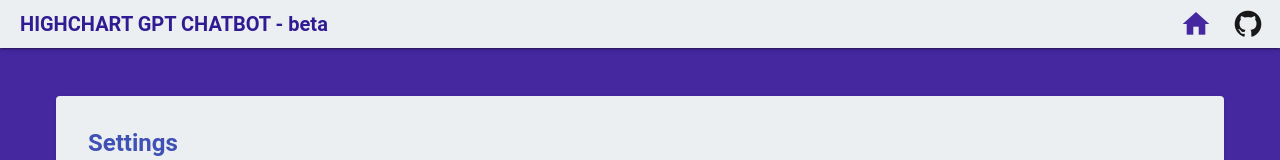
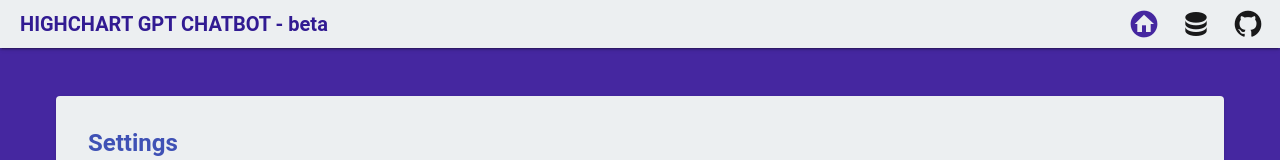
Before and after one commit to abarthdew/highcharts-gpt-chatbot, a Vue app: page /#/ in a window 1280 px wide. Shown: the top 160 px of the page. Built offline with nearby package versions, Linux system fonts and the light colour scheme.

Commit message:
data edited

```diff
--- a/src/components/TheHeader.vue
+++ b/src/components/TheHeader.vue
@@ -12,9 +12,16 @@
     <span class="mx-4">
       <RouterLink :to="{ name: 'home' }" active-class="font-weight-medium text-deep-purple-darken-3">
         <v-icon size="x-large">
-          mdi-home
+          mdi-home-circle
         </v-icon>
       </RouterLink>
+    </span>
+    <span class="mx-4 ml-1">
+      <a href="https://github.com/abarthdew/highcharts-gpt-chatbot" target="_blank" rel="noopener noreferrer">
+        <v-icon size="x-large">
+          mdi-database
+        </v-icon>
+      </a>
     </span>
     <span class="mx-4 ml-1">
       <a href="https://github.com/abarthdew/highcharts-gpt-chatbot" target="_blank" rel="noopener noreferrer">
--- a/src/constants/index.js
+++ b/src/constants/index.js
@@ -1,4 +1,4 @@
-export const DEFAULT_SYSTEM_MESSAGE = 'Provide the chartOptions data required to create a graph using Highcharts in JSON format only. \n';
+export const DEFAULT_SYSTEM_MESSAGE = 'Highcharts: Provide the only chartOptions object in JSON format, Vue2. Do not include any data except JSON format. \n';
 export const DEFAULT_USER_MESSAGE = '';
 export const DEFAULT_DELAY_SECONDS = 1;
 export const DEFAULT_EXPECTED_MESSAGES = 5;
```
Also changed, not shown: src/components/TheChart.vue (+1 -3 lines), 1 other file (tests, documents, lock files or other folders).
